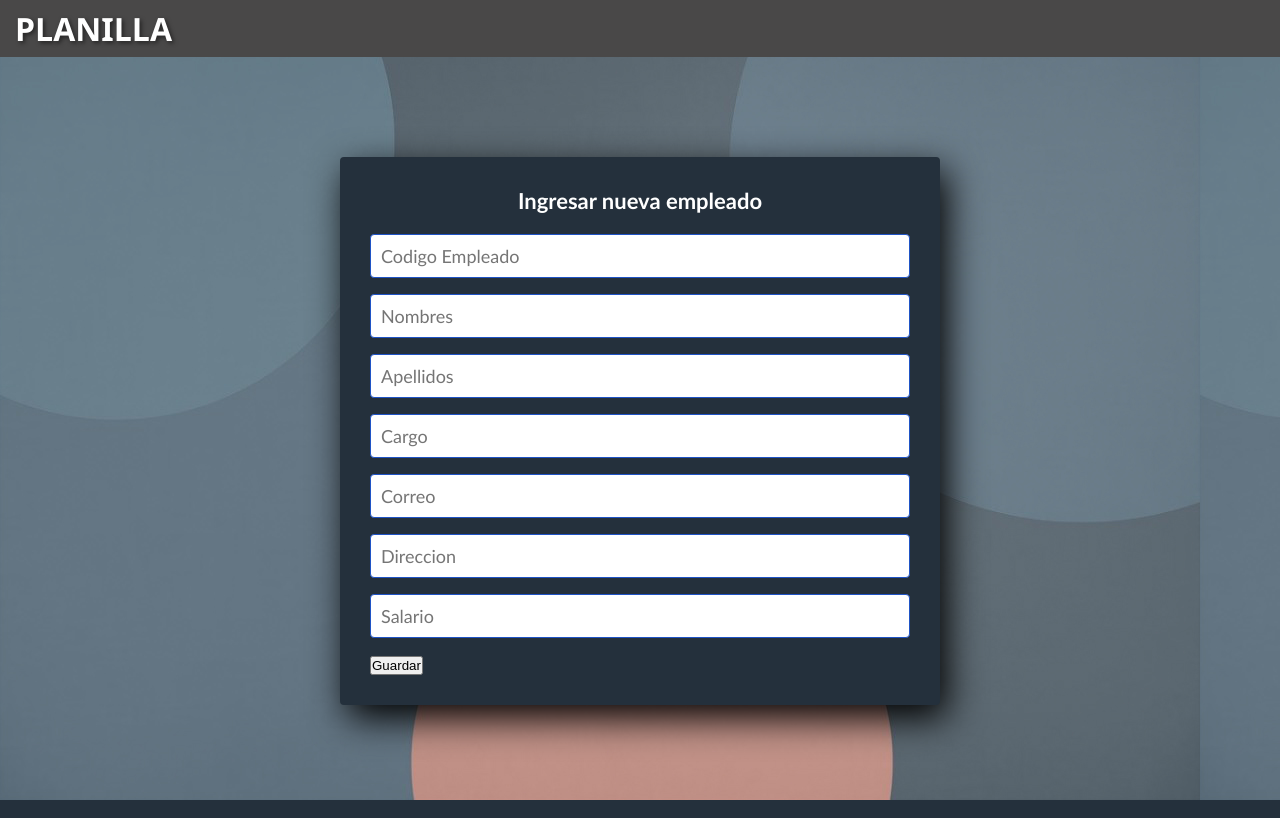
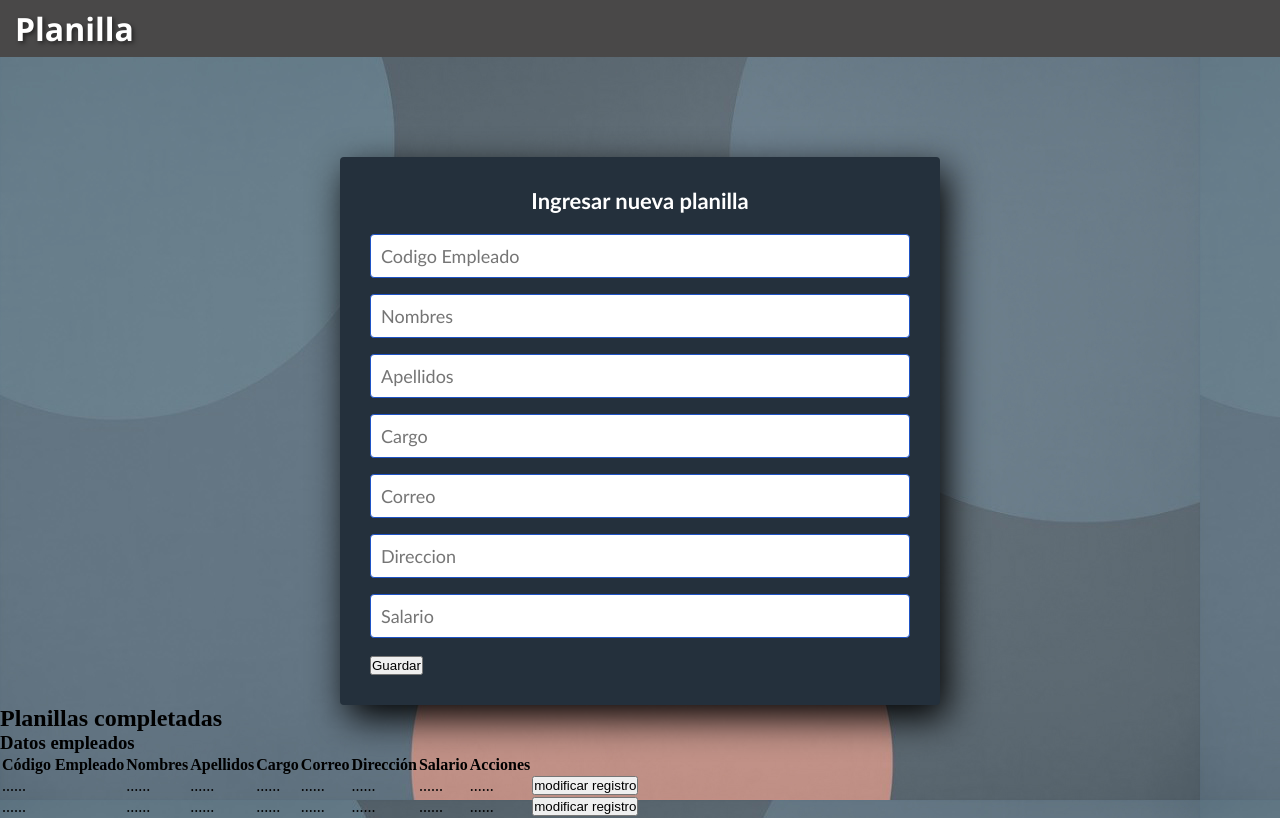
Before and after one commit to SonIsai09/Python, a Flask app: template templates/index.html in a window 1280 px wide. Run offline with Flask 3, Linux system fonts and the light colour scheme; the template is opened without the code that fills it, so the values that code supplies are empty.

Commit message:
Update index.html

```diff
--- a/templates/index.html
+++ b/templates/index.html
@@ -4,75 +4,81 @@
     <meta charset="UTF-8">
     <meta name="viewport" content="width=device-width, initial-scale=1.0">
     <title>Planilla</title>
-    <link rel="stylesheet" href="{{ url_for('static', filename='css/styles.css') }}">
-
-
+    <link rel="stylesheet" href="css/Style.css">
     <!--<link href="https://cdn.jsdelivr.net/npm/bootstrap@5.3.2/dist/css/bootstrap.min.css" rel="stylesheet" integrity="sha384-T3c6CoIi6uLrA9TneNEoa7RxnatzjcDSCmG1MXxSR1GAsXEV/Dwwykc2MPK8M2HN" crossorigin="anonymous">-->
     <style>
 
     </style>
 </head>
 <body>
-    <h1 class="text-center mt-5 mb-5">PLANILLA </h1>
-   <div class="container">
+    <h1 class="text-center mt-5 mb-5">Planilla</h1>
+   <div class="container1">
         <div class="col-md-6 mb-3">
             <div class="card">
-                <section class="form-agg">
-                    <h3>Ingresar nueva empleado</h3>
+                <section id="1" class="form-agg">
+                    <h3>Ingresar nueva planilla</h3>
                     <form action="/planillas" method="POST">
-                        <input type="text" class="form-contro"  placeholder="Codigo Empleado" name="codEmpleado">
+                        <input type="text" class="form-contro" name="codEmpleado" placeholder="Codigo Empleado">
                         <br>
-                        <input type="text" class="form-contro"  placeholder="Nombres" name="Nombre">
+                        <input type="text" class="form-contro" name="Nombre" placeholder="Nombres">
                         <br>
-                        <input type="text" class="form-contro"  placeholder="Apellidos" name="Apellido">
+                        <input type="text" class="form-contro" name="Apellido" placeholder="Apellidos">
                         <br>
-                        <input type="text" class="form-contro"  placeholder="Cargo" name="Cargo">
+                        <input type="text" class="form-contro" name="Cargo" placeholder="Cargo">
                         <br>
-                        <input type="text" class="form-contro"  placeholder="Correo" name="Correo">
+                        <input type="email" class="form-contro" name="Correo" placeholder="Correo">
                         <br>
-                        <input type="text" class="form-contro"  placeholder="Direccion" name="Direccion">
+                        <input type="text" class="form-contro" name="Direccion" placeholder="Direccion">
                         <br>
-                        <input type="text" class="form-contro"  placeholder="Salario" name="Salario">
+                        <input type="text" class="form-contro" name="Salario" placeholder="Salario">
                         <br>
-                        <button class="btn btn-primary" type="submit">Guardar</button>
+                        <button class="save" type="submit">Guardar</button>
                     </form>
                 </section>
             </div>
         </div>
-        <div class="col-md-6">
-            <div class="card">
+    </div>
+    <!-- ........................................................................................................................-->
 
-                <div class="card-body">
-                    <div class="row row-col-2 row-cols-sm-2 row-cols-md-3 row-cols-lg-1">
-                     {% for planilla in planillas %}
-
-                              <section class="view">
-                                   <form action="/edit/{{planilla.codEmpleado}}" method="POST">
-                                      <small>Codigo Empleado</small>
-                                      <input type="text" class="form-control" value="{{planilla.codEmpleado}}"  name="codEmpleado">
-                                      <small>Nombre</small>
-                                      <input type="text" class="form-control" value="{{planilla.Nombre}}" name="Nombre">
-                                      <small>Apellido</small>
-                                      <input type="text" class="form-control" value="{{planilla.Apellido}}" name="Apellido">
-                                      <small>Cargo</small>
-                                      <input type="text" class="form-control" value="{{planilla.Cargo}}" name="Cargo">
-                                      <small>Correo</small>
-                                      <input type="text" class="form-control" value="{{planilla.Correo}}" name="Correo">
-                                      <small>Direccion</small>
-                                      <input type="text" class="form-control" value="{{planilla.Direccion}}" name="Direccion">
-                                      <small>Salario</small>
-                                      <input type="text" class="form-control" value="{{planilla.Salario}}" name="Salario">
-
-                                      <button class="btn btn-primary btn-sm mt-3" type="submit">Editar</button>
-                                      <a href="{{url_for('delete', planilla_CodEmpleado=planilla.codEmpleado)}}" class="btn btn-danger btn-sm mt-3">Eliminar</a>
-                                    </form>
-                                </section>
-
-                     {% endfor %}
-                    </div>
-                </div>
-            </div>
-        </div>
-   </div>
+    <div class="container">
+        <h2>Planillas completadas</h2>
+        <h3>Datos empleados</h3>
+        <table>
+            <tr>
+                <th>Código Empleado</th>
+                <th>Nombres</th>
+                <th>Apellidos</th>
+                <th>Cargo</th>
+                <th>Correo</th>
+                <th>Dirección</th>
+                <th>Salario</th>
+                <th>Acciones</th>
+                <th></th>
+            </tr>
+            <tr>
+                <td>......</td>
+                <td>......</td>
+                <td>......</td>
+                <td>......</td>
+                <td>......</td>
+                <td>......</td>
+                <td>......</td>
+                <td>......</td>
+                <td><button id="agregarRegistro">modificar registro</button></td>
+            </tr>
+            <tr>
+                <td>......</td>
+                <td>......</td>
+                <td>......</td>
+                <td>......</td>
+                <td>......</td>
+                <td>......</td>
+                <td>......</td>
+                <td>......</td>
+                <td><button id="agregarRegistro">modificar registro</button></td>
+            </tr>
+        </table>
+    </div>
+    <script src="script.js"></script>
 </body>
 </html>
```
